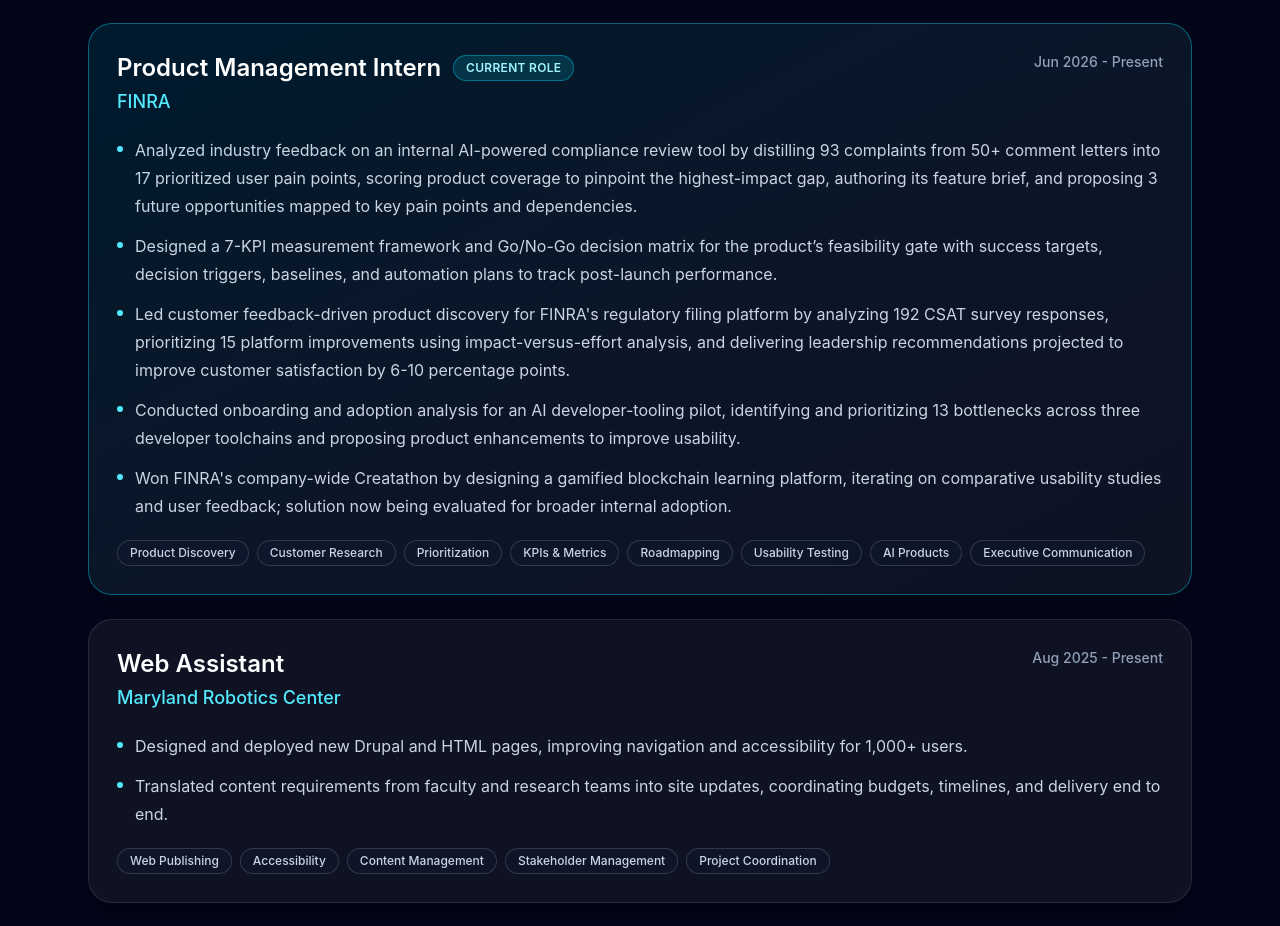
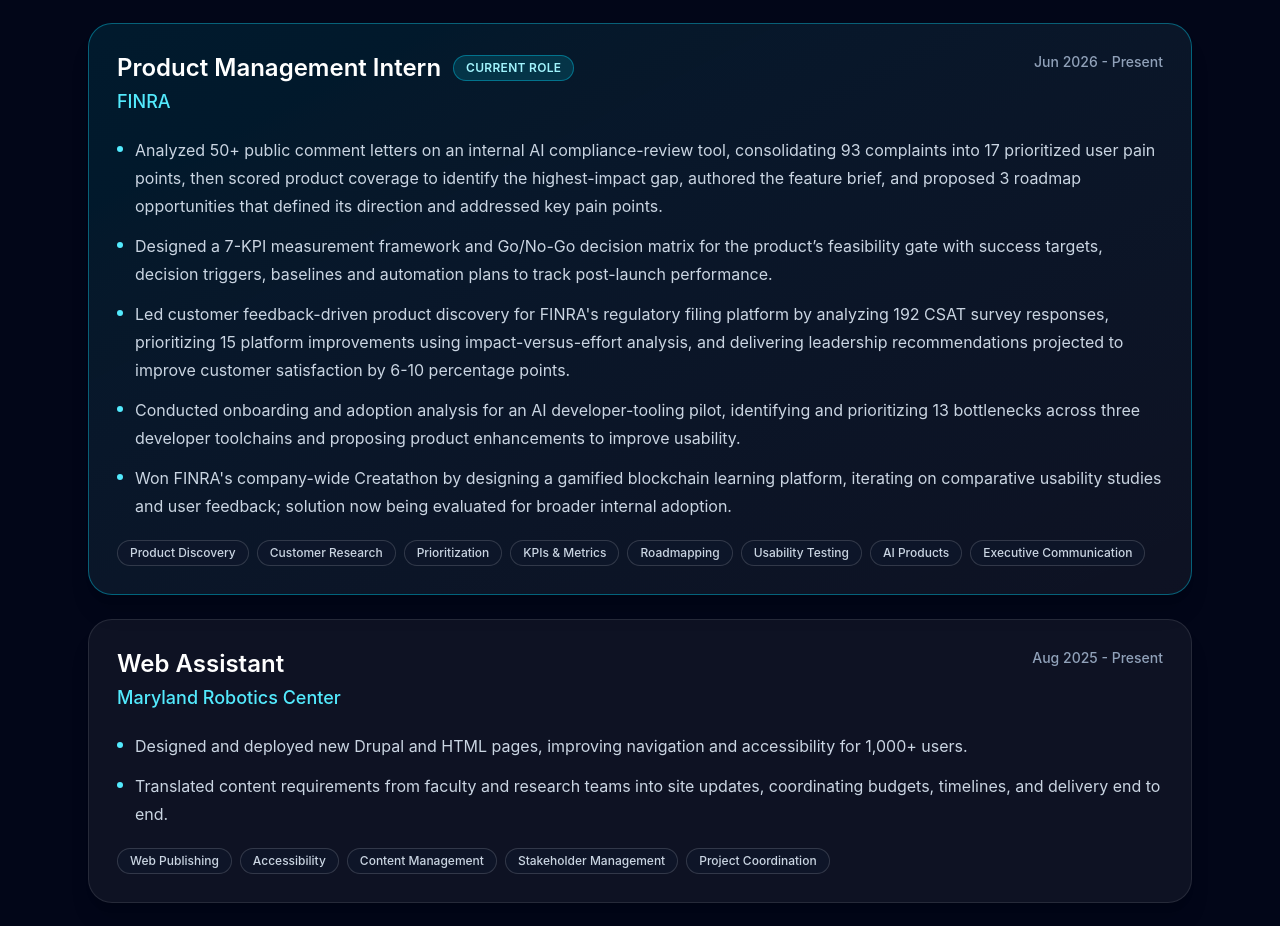
Before and after one commit to arikhasan2210/Portfolio-Web-Page, a React (Vite) app: page / in a window 1280 px wide. Shown: the part 1760-2686 px from the top of the page. Built offline with nearby package versions, Linux system fonts and the light colour scheme.

Commit message:
Refine job description bullet points
Updated bullet points for clarity and conciseness in job description.

```diff
--- a/src/App.jsx
+++ b/src/App.jsx
@@ -50,8 +50,8 @@
       period: "Jun 2026 - Present",
       featured: true,
 bullets: [
-  "Analyzed industry feedback on an internal AI-powered compliance review tool by distilling 93 complaints from 50+ comment letters into 17 prioritized user pain points, scoring product coverage to pinpoint the highest-impact gap, authoring its feature brief, and proposing 3 future opportunities mapped to key pain points and dependencies.",
-  "Designed a 7-KPI measurement framework and Go/No-Go decision matrix for the product’s feasibility gate with success targets, decision triggers, baselines, and automation plans to track post-launch performance.",
+  "Analyzed 50+ public comment letters on an internal AI compliance-review tool, consolidating 93 complaints into 17 prioritized user pain points, then scored product coverage to identify the highest-impact gap, authored the feature brief, and proposed 3 roadmap opportunities that defined its direction and addressed key pain points. ",
+  "Designed a 7-KPI measurement framework and Go/No-Go decision matrix for the product’s feasibility gate with success targets, decision triggers, baselines and automation plans to track post-launch performance.",
   "Led customer feedback-driven product discovery for FINRA's regulatory filing platform by analyzing 192 CSAT survey responses, prioritizing 15 platform improvements using impact-versus-effort analysis, and delivering leadership recommendations projected to improve customer satisfaction by 6-10 percentage points.",
   "Conducted onboarding and adoption analysis for an AI developer-tooling pilot, identifying and prioritizing 13 bottlenecks across three developer toolchains and proposing product enhancements to improve usability.",
   "Won FINRA's company-wide Creatathon by designing a gamified blockchain learning platform, iterating on comparative usability studies and user feedback; solution now being evaluated for broader internal adoption.",
```
